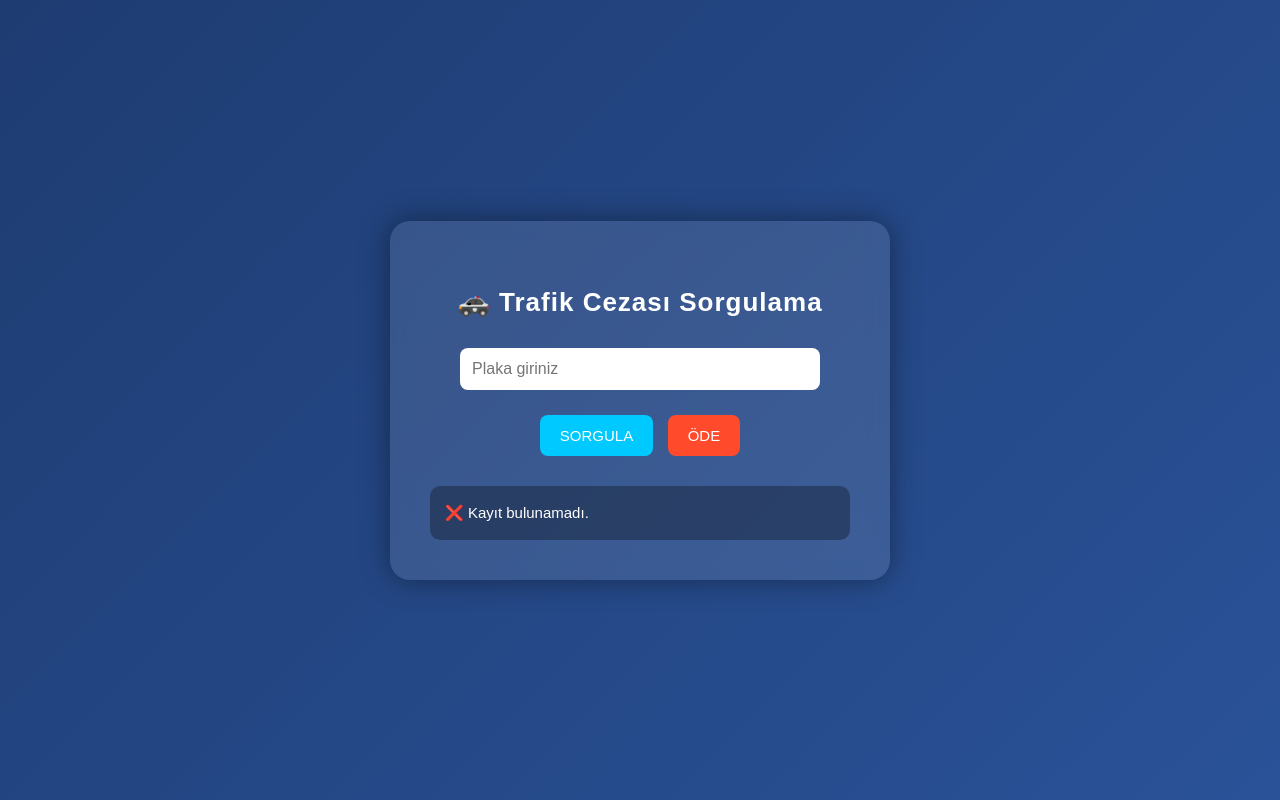
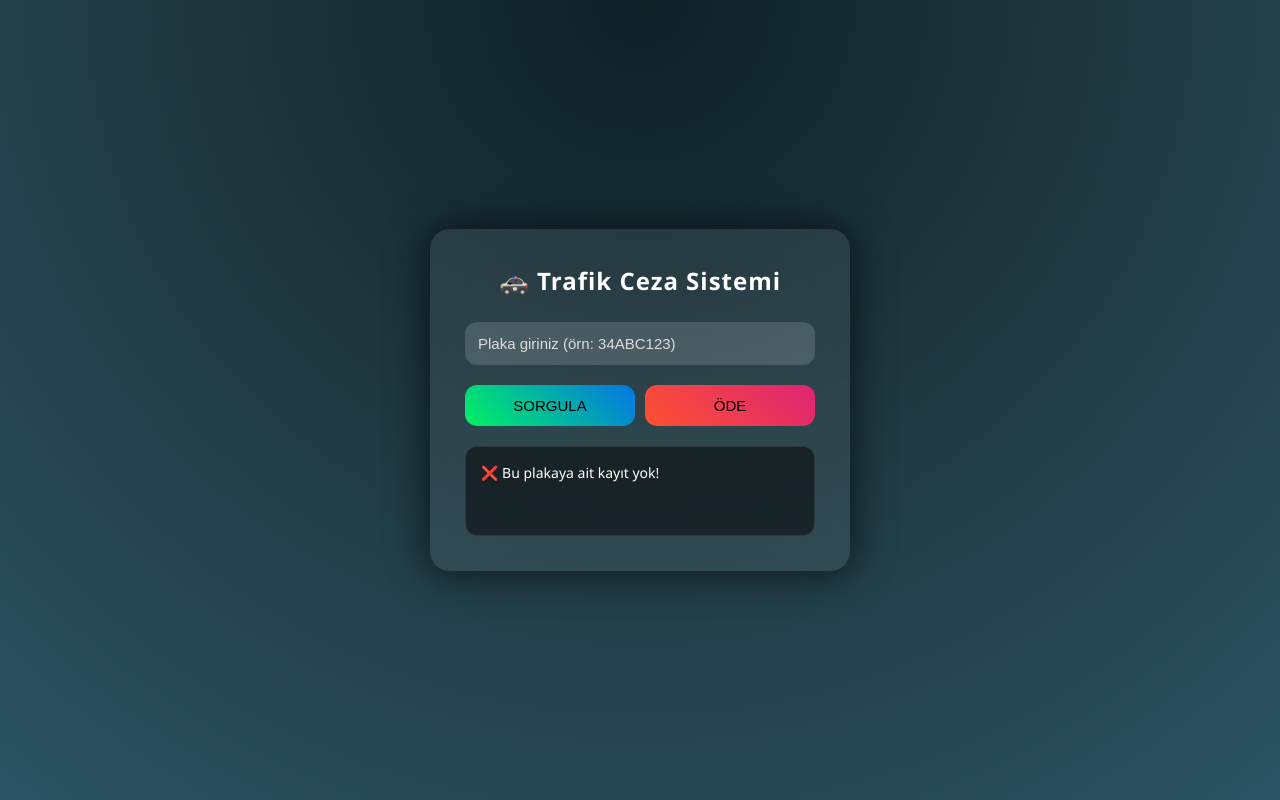
Before and after one commit to Basarahs/basar-dev_1, a plain HTML site: page index.html in a window 1280 px wide. Both pictures are taken after a click on the button "SORGULA". Drawn offline with Linux system fonts and the light colour scheme.

Commit message:
yeni versiyon

```diff
--- a/basar.js
+++ b/basar.js
@@ -1,87 +1,89 @@
 class Arac {
-    constructor(plaka, ceza, surucuAdi, ehliyetNo, aracMarka, aracRenk){
+    constructor(plaka, surucuAdi, ehliyetNo, aracMarka, aracRenk){
         this.plaka = plaka;
-        this.ceza = ceza;
         this.surucuAdi = surucuAdi;
         this.ehliyetNo = ehliyetNo;
         this.aracMarka = aracMarka;
         this.aracRenk = aracRenk;
+        this.ceza = 0;
+        this.cezaTuru = "-";
     }
 }
 
-const arac = new Arac(
-    "07GUB35",
-    0,
-    "Başar Ahısha",
-    "EH123456",
-    "Citroen c4 Cactus",
-    "Beyaz"
-);
 
-const jsonVeri = JSON.stringify(arac);
-const aracJSON = JSON.parse(jsonVeri);
-
-const { plaka, ceza, surucuAdi, ehliyetNo, aracMarka, aracRenk } = aracJSON;
-
+const araclar = [
+    new Arac("07GUB35","Başar Ahısha","EH123456","Citroen C4","Beyaz"),
+    new Arac("34ABC123","Ahmet Yılmaz","EH654321","BMW 320","Siyah"),
+    new Arac("06XYZ789","Mehmet Demir","EH987654","Audi A4","Gri")
+];
 
 const cezaTurleri = [
     { tur: "Hız İhlali", min: 900, max: 4000 },
     { tur: "Park Yasağı", min: 500, max: 1000 },
-    { tur: "Kırmızı Işık İhlali", min: 1500, max: 3000 },
-    { tur: "Emniyet Kemeri Takmama", min: 700, max: 1500 },
-    { tur: "Telefonla Konuşma", min: 1200, max: 2500 },
-    { tur: "Şerit İhlali", min: 900, max: 2200 },
-    { tur: "Trafik Levhasına Uymama", min: 800, max: 2000 },
-    { tur: "Muayenesiz Araç Kullanma", min: 1500, max: 4000 }
+    { tur: "Kırmızı Işık", min: 1500, max: 3000 },
+    { tur: "Telefon Kullanımı", min: 1200, max: 2500 }
 ];
 
-
-const rastgele = cezaTurleri[Math.floor(Math.random() * cezaTurleri.length)];
-
-const cezaTuru = rastgele.tur;
-
-let cezaMiktari =
-    Math.floor(Math.random() * (rastgele.max - rastgele.min + 1)) +
-    rastgele.min;
-
-const sabitPlaka = plaka;
-
-const yazdir = (yazi) => {
-    document.getElementById("sonucAlani").innerHTML = yazi;
+const yazdir = (yazi, durum="") => {
+    const alan = document.getElementById("sonucAlani");
+    alan.className = durum;
+    alan.innerHTML = yazi;
 };
 
-async function sorgula() {
+function cezaUret(arac){
+    const rastgele = cezaTurleri[Math.floor(Math.random() * cezaTurleri.length)];
+    arac.cezaTuru = rastgele.tur;
+    arac.ceza = Math.floor(Math.random() * (rastgele.max - rastgele.min + 1)) + rastgele.min;
+}
 
-    const girilenPlaka = document.getElementById("plakaKutusu").value;
+function aracBul(plaka){
+    return araclar.find(a => a.plaka === plaka);
+}
 
-    if (girilenPlaka === sabitPlaka) {
+function sorgula(){
+
+    const plaka = document.getElementById("plakaKutusu").value.trim().toUpperCase();
+    const arac = aracBul(plaka);
+
+    if(arac){
+        if(arac.ceza === 0){
+            cezaUret(arac);
+        }
+
         yazdir(
-            "🚗 Plaka: " + plaka + "<br>" +
-            "👤 Sürücü: " + surucuAdi + "<br>" +
-            "🪪 Ehliyet No: " + ehliyetNo + "<br>" +
-            "🚙 Araç: " + aracMarka + "<br>" +
-            "🎨 Araç Renk: " + aracRenk + "<br>" +
-            "⚠ Ceza Türü: " + cezaTuru + "<br>" +
-            "💰 Güncel Borç: " + cezaMiktari + " TL"
+            `🚗 Plaka: ${arac.plaka}<br>
+             👤 Sürücü: ${arac.surucuAdi}<br>
+             🪪 Ehliyet: ${arac.ehliyetNo}<br>
+             🚙 Araç: ${arac.aracMarka}<br>
+             🎨 Renk: ${arac.aracRenk}<br>
+             ⚠ Ceza: ${arac.cezaTuru}<br>
+             💰 Borç: ${arac.ceza} TL`,
+            "basarili"
         );
+
     } else {
-        yazdir("❌ Kayıt bulunamadı.");
+        yazdir("❌ Bu plakaya ait kayıt yok!", "hata");
     }
 }
 
-async function ode() {
+function ode(){
 
-    const girilenPlaka = document.getElementById("plakaKutusu").value;
+    const plaka = document.getElementById("plakaKutusu").value.trim().toUpperCase();
+    const arac = aracBul(plaka);
 
-    if (girilenPlaka === sabitPlaka) {
-        cezaMiktari = 0;
-        alert("Ödeme alındı, borç sıfırlandı.");
-        sorgula();
+    if(arac){
+        if(arac.ceza > 0){
+            arac.ceza = 0;
+            arac.cezaTuru = "-";
+            yazdir("✅ Ödeme başarılı, borç sıfırlandı!", "basarili");
+        } else {
+            yazdir("ℹ️ Zaten borç yok.", "hata");
+        }
     }
 }
 
-document.getElementById("plakaKutusu").addEventListener("keyup", function(event) {
-    if (event.key === "Enter") {
+document.getElementById("plakaKutusu").addEventListener("keyup", function(e){
+    if(e.key === "Enter"){
         sorgula();
     }
 });
--- a/index.html
+++ b/index.html
@@ -2,33 +2,41 @@
 <html lang="tr">
 <head>
 <meta charset="UTF-8">
+<meta name="viewport" content="width=device-width, initial-scale=1.0">
 <title>Trafik Otomasyonu</title>
 
-<style>
-
-</style>
 <link rel="stylesheet" href="style.css">
 </head>
 
 <body>
-<script src="basar.js"></script>
+
 <div class="kart">
 
-<h3>🚓 Trafik Cezası Sorgulama</h3>
+    <h2>🚓 Trafik Ceza Sistemi</h2>
 
-<input type="text" id="plakaKutusu" placeholder="Plaka giriniz">
+    <input
+        type="text"
+        id="plakaKutusu"
+        placeholder="Plaka giriniz (örn: 34ABC123)"
+        autocomplete="off"
+    >
 
-<br>
+    <div class="butonlar">
+        <button id="sorguBtn">SORGULA</button>
+        <button id="odemeBtn">ÖDE</button>
+    </div>
 
-<button id="sorguBtn" onclick="sorgula()">SORGULA</button>
-<button id="odemeBtn" onclick="ode()">ÖDE</button>
-
-<div id="sonucAlani"></div>
+    <div id="sonucAlani">
+        <span style="opacity:0.6;">Plaka girerek sorgulama yapabilirsiniz...</span>
+    </div>
 
 </div>
 
+<script src="basar.js"></script>
+
 <script>
-
+document.getElementById("sorguBtn").addEventListener("click", sorgula);
+document.getElementById("odemeBtn").addEventListener("click", ode);
 </script>
 
 </body>
--- a/style.css
+++ b/style.css
@@ -1,9 +1,13 @@
+*{
+    margin:0;
+    padding:0;
+    box-sizing:border-box;
+}
 
 body{
-    margin:0;
     height:100vh;
-    font-family: Arial, Helvetica, sans-serif;
-    background: linear-gradient(135deg,#1e3c72,#2a5298);
+    font-family: 'Segoe UI', sans-serif;
+    background: radial-gradient(circle at top,#0f2027,#203a43,#2c5364);
     display:flex;
     justify-content:center;
     align-items:center;
@@ -11,67 +15,100 @@ body{
 
 .kart{
     width:420px;
-    padding:40px;
+    padding:35px;
     border-radius:20px;
-    background: rgba(255,255,255,0.1);
-    backdrop-filter: blur(10px);
-    box-shadow:0 0 30px rgba(0,0,0,0.4);
+    background: rgba(255,255,255,0.07);
+    backdrop-filter: blur(20px);
+    box-shadow:0 0 40px rgba(0,0,0,0.7);
     text-align:center;
     color:white;
+    animation:fadeIn 0.7s ease;
 }
 
-h3{
-    margin-bottom:30px;
-    font-size:26px;
+h2{
+    margin-bottom:25px;
+    font-size:24px;
     letter-spacing:1px;
 }
 
 input{
-    width:80%;
-    padding:12px;
+    width:100%;
+    padding:13px;
     border:none;
-    border-radius:8px;
+    border-radius:12px;
     outline:none;
-    font-size:16px;
+    font-size:15px;
     margin-bottom:20px;
+    background:rgba(255,255,255,0.15);
+    color:white;
+}
+
+input::placeholder{
+    color:#ddd;
+}
+
+.butonlar{
+    display:flex;
+    gap:10px;
 }
 
 button{
-    padding:12px 20px;
-    margin:5px;
+    flex:1;
+    padding:12px;
     border:none;
-    border-radius:8px;
+    border-radius:12px;
     font-size:15px;
     cursor:pointer;
     transition:0.3s;
 }
 
 #sorguBtn{
-    background:#00c9ff;
-    color:white;
+    background: linear-gradient(45deg,#00f260,#0575e6);
 }
 
 #sorguBtn:hover{
-    background:#009ec3;
-    transform:scale(1.05);
+    transform:scale(1.08);
+    box-shadow:0 0 15px #00f260;
 }
 
 #odemeBtn{
-    background:#ff4b2b;
-    color:white;
+    background: linear-gradient(45deg,#ff512f,#dd2476);
 }
 
 #odemeBtn:hover{
-    background:#d93619;
-    transform:scale(1.05);
+    transform:scale(1.08);
+    box-shadow:0 0 15px #ff512f;
 }
 
 #sonucAlani{
-    margin-top:25px;
+    margin-top:20px;
     padding:15px;
-    background:rgba(0,0,0,0.3);
-    border-radius:10px;
+    background:rgba(0,0,0,0.5);
+    border-radius:12px;
     text-align:left;
-    font-size:15px;
+    font-size:14px;
     line-height:1.6;
+    min-height:90px;
+    border:1px solid rgba(255,255,255,0.1);
 }
+
+/* başarılı */
+.basarili{
+    border-left:4px solid #00ff99;
+}
+
+/* hata */
+.hata{
+    border-left:4px solid #ff4b2b;
+}
+
+@keyframes fadeIn{
+    from{
+        opacity:0;
+        transform:translateY(30px);
+    }
+    to{
+        opacity:1;
+        transform:translateY(0);
+    }
+}
```
